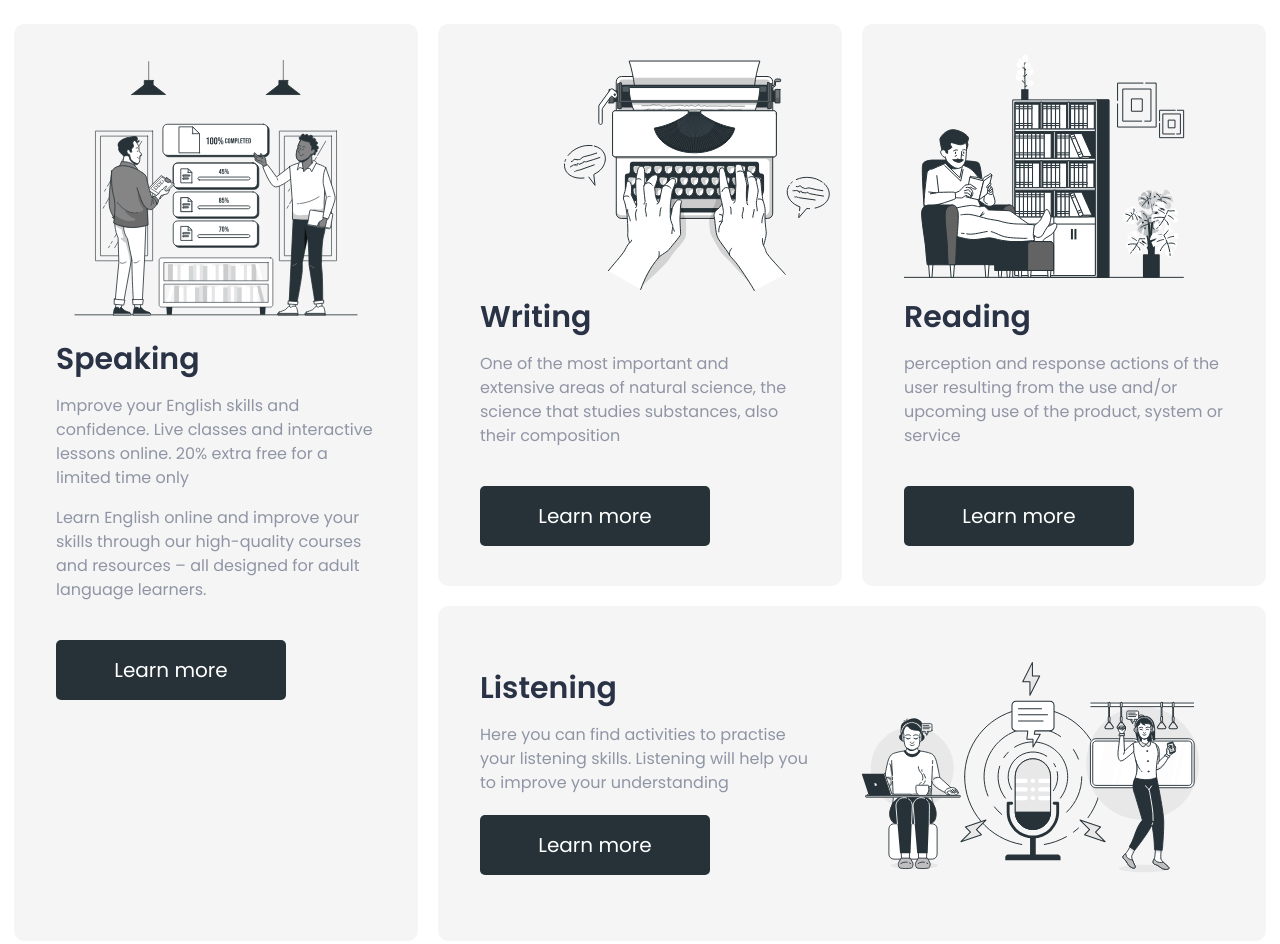
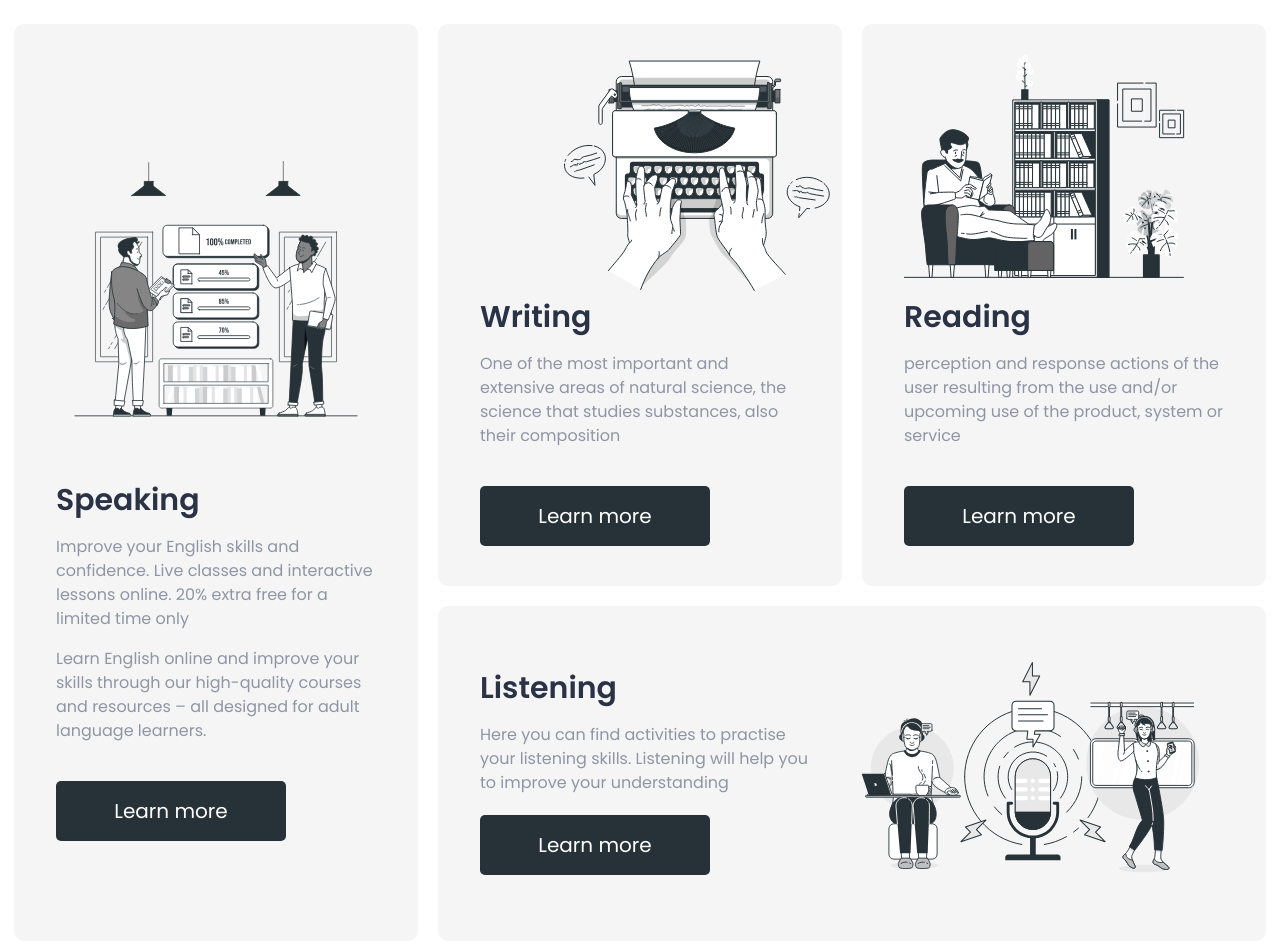
Before and after one commit to Deadusik/Britlex, a website: page index.html in a window 1280 px wide. Shown: the part 1147-2091 px from the top of the page. Drawn offline with Linux system fonts and the light colour scheme.

Commit message:
fix skill-card-speaking class names

```diff
--- a/scss/components/_skill_card.scss
+++ b/scss/components/_skill_card.scss
@@ -46,14 +46,14 @@
     @extend %skill-card;
     grid-area: speaking;
 
-    .content {
+    .skill-card__content {
         height: 100%;
         display: flex;
         flex-direction: column;
         justify-content: center;
     }
 
-    .info {
+    .skill-card__info {
         margin-top: 40px;
     }
 }
```
Also changed, not shown: css/index.css.
